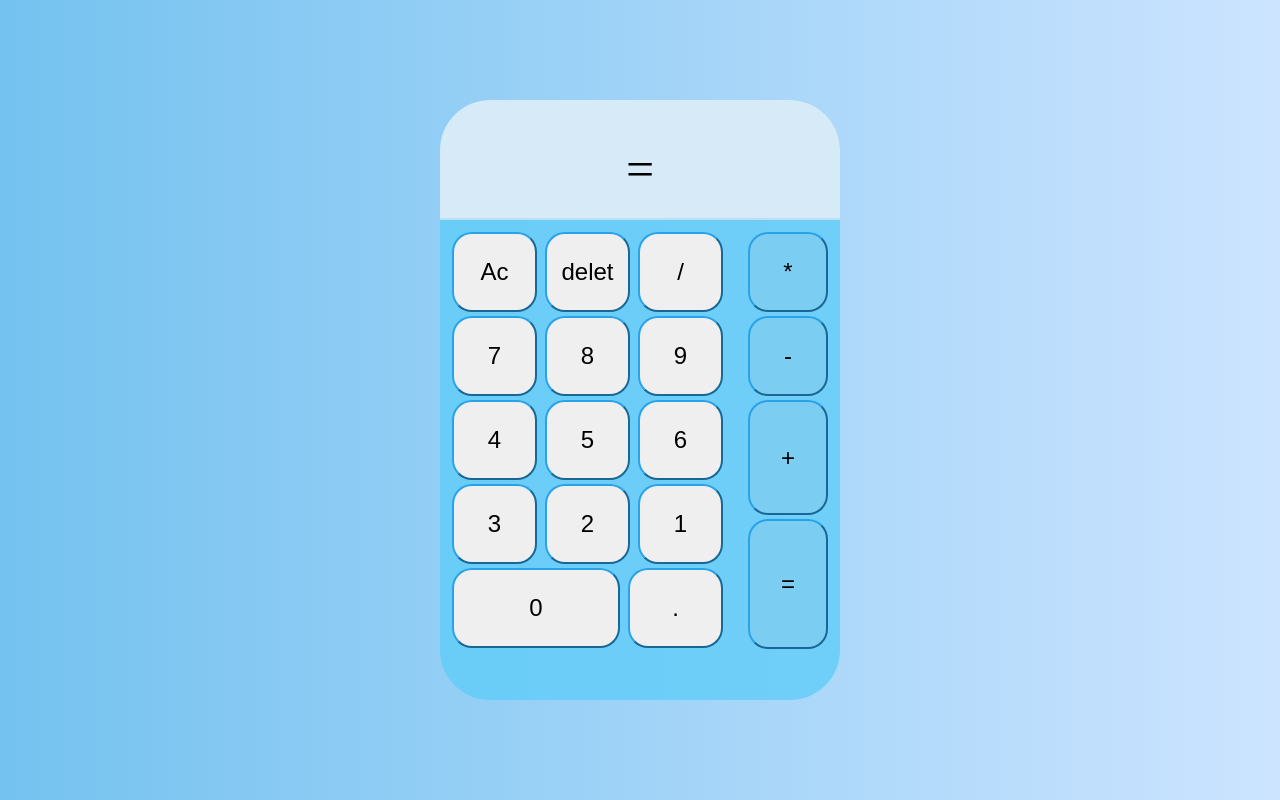
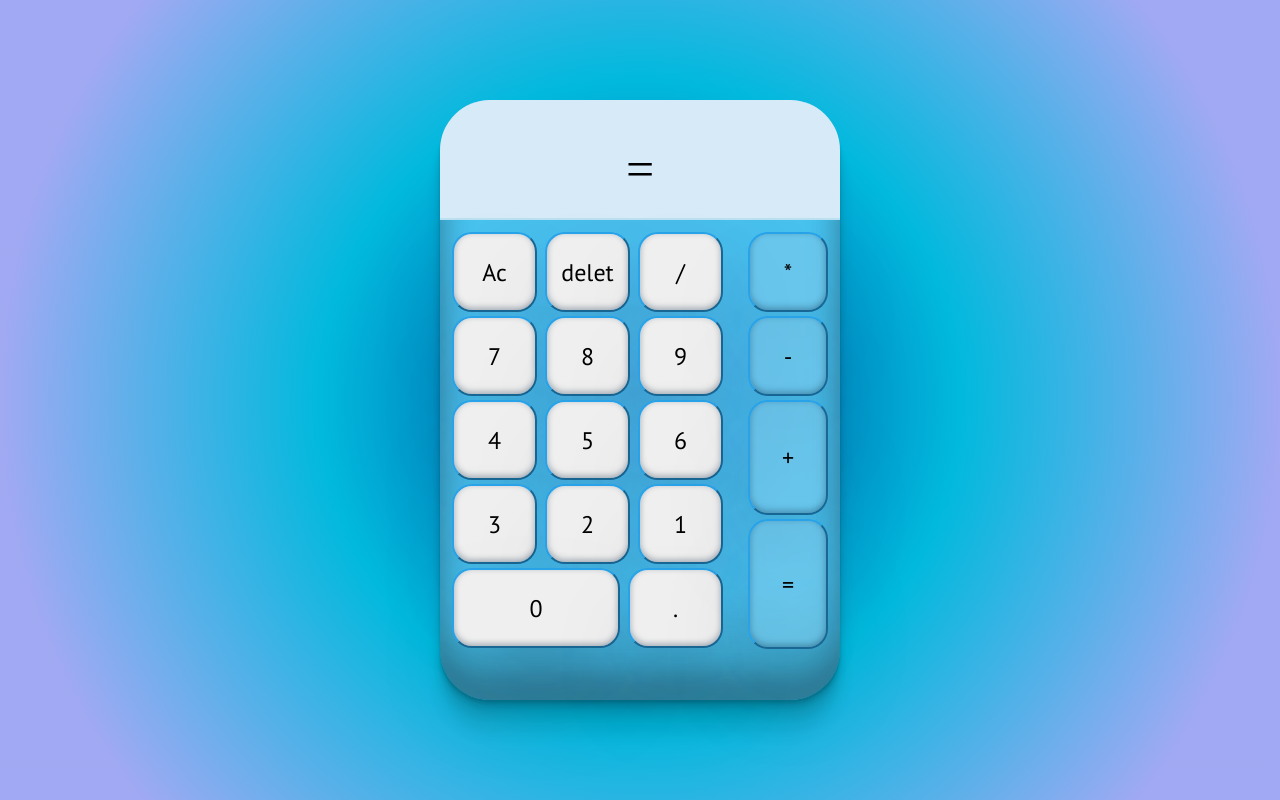
Before and after one commit to MaxSteelAT/calculadora, a plain HTML site: page index.html in a window 1280 px wide. Drawn offline with Linux system fonts and the light colour scheme.

Commit message:
Se cambió el backround color y se agregó box-shadow.

```diff
--- a/style.css
+++ b/style.css
@@ -2,6 +2,16 @@
     box-sizing: border-box;
     margin: 0px;
     padding: 0px;
+}
+
+html, body{
+  width: 100%;
+  height: 100%;
+
+}
+
+body {
+  background: radial-gradient(circle farthest-side, rgb(1, 77, 156, 1), rgba(1, 185, 221, 1), rgb(145, 155, 241, 0.86));
 }
 
 #container {
@@ -15,7 +25,16 @@
     margin: auto;
     background-color: rgba(94, 205, 249, 0.773);
     border-radius: 50px;
-}
+    box-shadow:
+    rgba(0, 0, 0, 0.17) 0px -23px 25px 0px inset,
+    rgba(0, 0, 0, 0.15) 0px -36px 30px 0px inset,
+    rgba(0, 0, 0, 0.1) 0px -79px 40px 0px inset,
+    rgba(0, 0, 0, 0.06) 0px 2px 1px,
+    rgba(0, 0, 0, 0.09) 0px 4px 2px,
+    rgba(0, 0, 0, 0.09) 0px 8px 4px,
+    rgba(0, 0, 0, 0.09) 0px 16px 8px,
+    rgba(0, 0, 0, 0.09) 0px 32px 16px;
+  }
 
 #all {
   display: flex;
@@ -32,9 +51,7 @@
   height: 150px;
 }
 
-body{
-  background: linear-gradient(to right, #74c2f0, #cce4ff); width: 100%; height: 200px;
-}
+
 
 #result{
   background-color: rgba(214, 234, 248);
@@ -59,6 +76,10 @@ body{
   font-size: x-large;
   border-color: #28a2e8;
   border-radius: 20px;
+  box-shadow:
+  rgba(50, 50, 93, 0.25) 0px 50px 100px -20px,
+  rgba(0, 0, 0, 0.3) 0px 30px 60px -30px,
+  rgba(10, 37, 64, 0.35) 0px -2px 6px 0px inset;
 }
 
 #cero button{
@@ -68,6 +89,10 @@ body{
   font-size: x-large;
   border-color: #28a2e8;
   border-radius: 20px;
+  box-shadow:
+  rgba(50, 50, 93, 0.25) 0px 50px 100px -20px,
+  rgba(0, 0, 0, 0.3) 0px 30px 60px -30px,
+  rgba(10, 37, 64, 0.35) 0px -2px 6px 0px inset;
 }
 
 #operations {
@@ -84,4 +109,14 @@ body{
   border-color: #28a2e8;
   border-radius: 20px;
   background-color: rgba(135, 206, 235, 0.5);
+  box-shadow:
+  rgba(50, 50, 93, 0.25) 0px 50px 100px -20px,
+  rgba(0, 0, 0, 0.3) 0px 30px 60px -30px,
+  rgba(10, 37, 64, 0.35) 0px -2px 6px 0px inset;
 }
+
+button {
+  font-family: "PT Sans", sans-serif;
+  font-weight: 400;
+  font-style: normal;
+}
```
